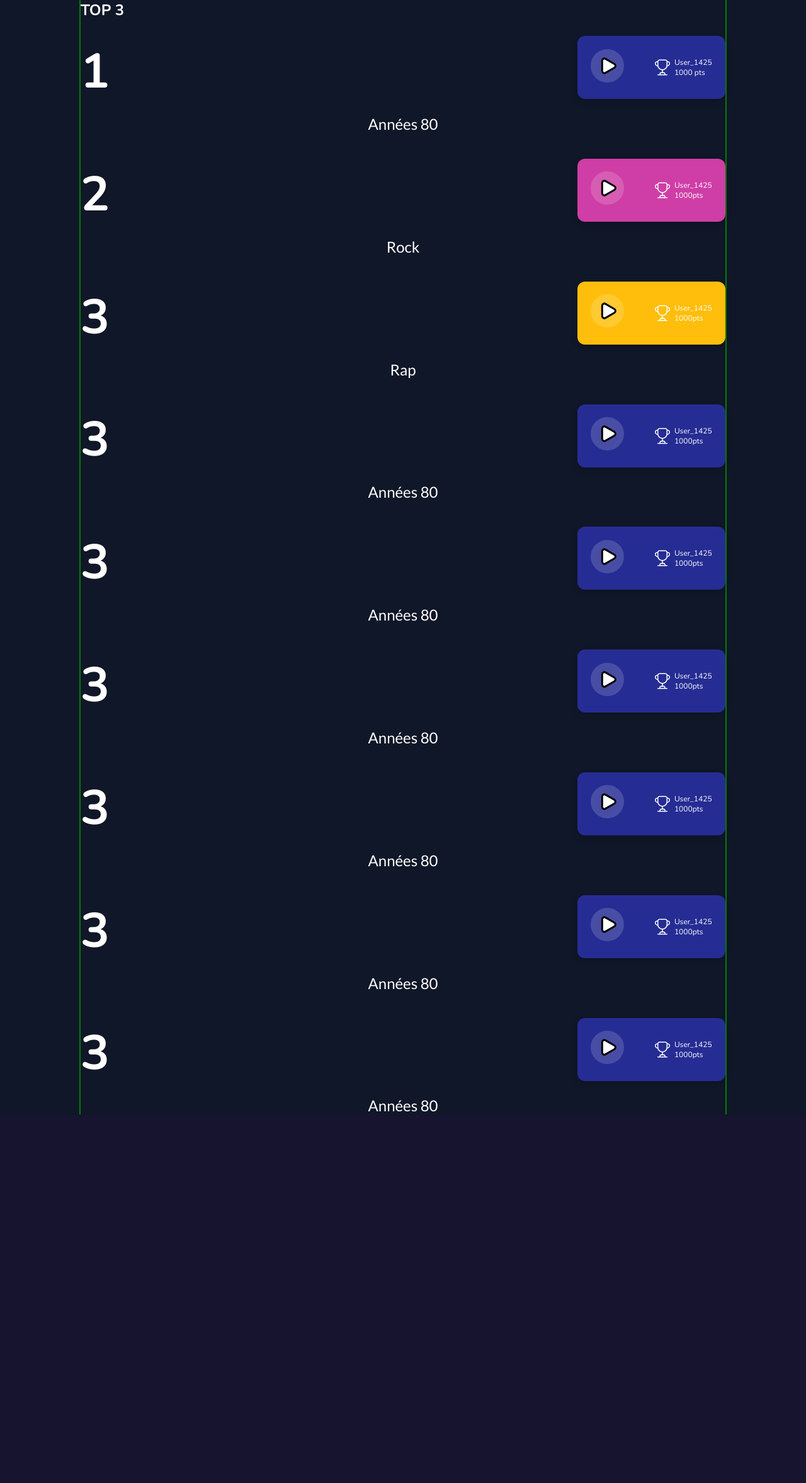
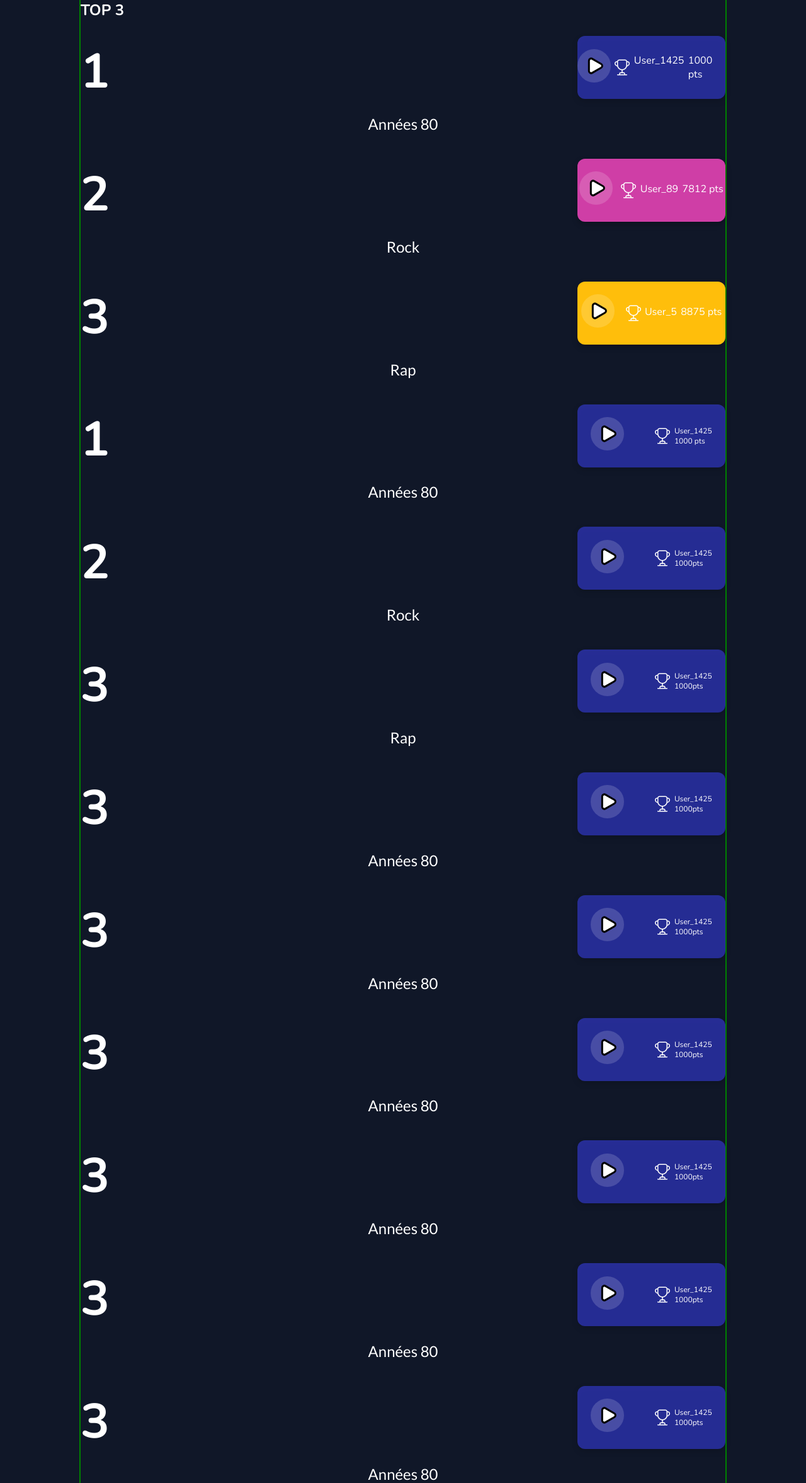
Before and after one commit to T-Clement/MusiQuizz, a PHP site: page /home.php in a window 1280 px wide. Shown: the part 83-2437 px from the top of the page at 63% size. Before the commit the page ends 1852 px from the top, so only its background shows below. Run offline with PHP 8.4, Linux system fonts and the light colour scheme.

Commit message:
put popular rooms in foreach, issue with css

```diff
--- a/home.php
+++ b/home.php
@@ -32,6 +32,36 @@
         <section id="popular-rooms" class="block__section">
             <h2 class="block__section__title">Top 3</h2>
             <ul class="block__section__list">
+
+
+                <?php
+                foreach ($popularRooms as $index => $room) {
+                    $numberRoom = $index +1;
+                    echo
+                    "<li class='block__section__list__itm'>"
+                        ."<article class='block__section__list__itm--wrapper'>"
+                            ."<h4 class='block__section__list__itm__title'>$numberRoom</h4>"
+                            ."<div class='tile'>
+                                <a href='#' class='tile__left'>
+                                    <img class='tile__img' src='img/Icone Player.svg' alt=''>
+                                </a>
+                                <div class='tile__right'>
+                                    <div class='tile__right--layer'>
+                                    </div>
+                                    <img src='img/cup.svg' alt=''>"
+                                    ."<div class='tile__right'>"
+                                        ."<p>".$room["nameBestUser"]."</p>"
+                                        ."<p>".$room["scoreBestUser"]." pts"."</p>"
+                                    ."</div>"
+                                ."</div>"
+                            ."</div>"
+                        ."</article>"
+                        ."<p class='tile__label'>".$room['nameRoom']."</p>"
+                    ."</li>";};
+                ?>
+
+
+
                 <li class="block__section__list__itm">
                     <!--article ?-->
                     <article class="block__section__list__itm--wrapper">
@@ -50,7 +80,7 @@
                                     ?>
                                     <!-- <p>User_1425</p> -->
                                     <?php
-                                        echo "<p>".$popularRooms[0]["scoreBestUser"]." pts"."</php>"
+                                        echo "<p>".$popularRooms[0]["scoreBestUser"]." pts"."</p>"
                                     ?>
                                     <!-- <p>1000pts</p> -->
                                 </div>
```
